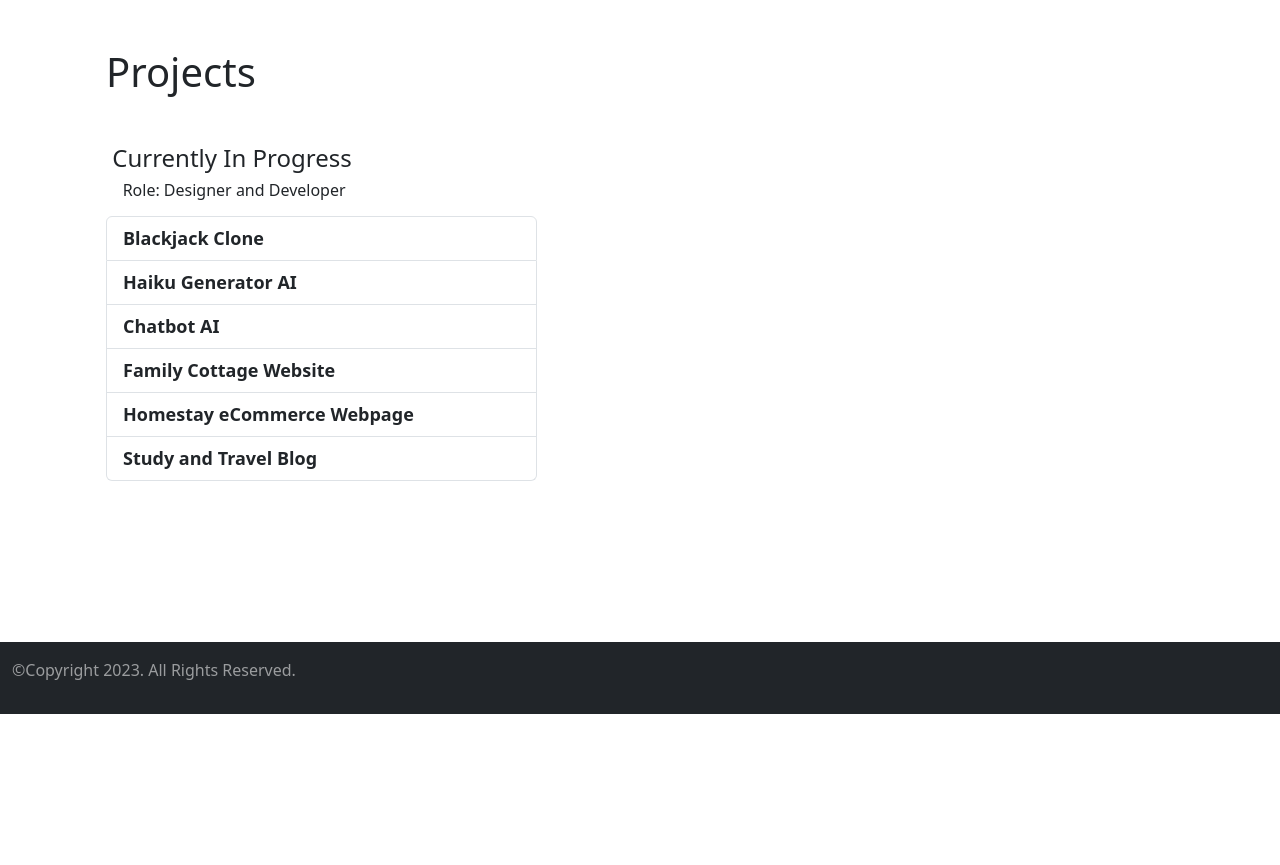
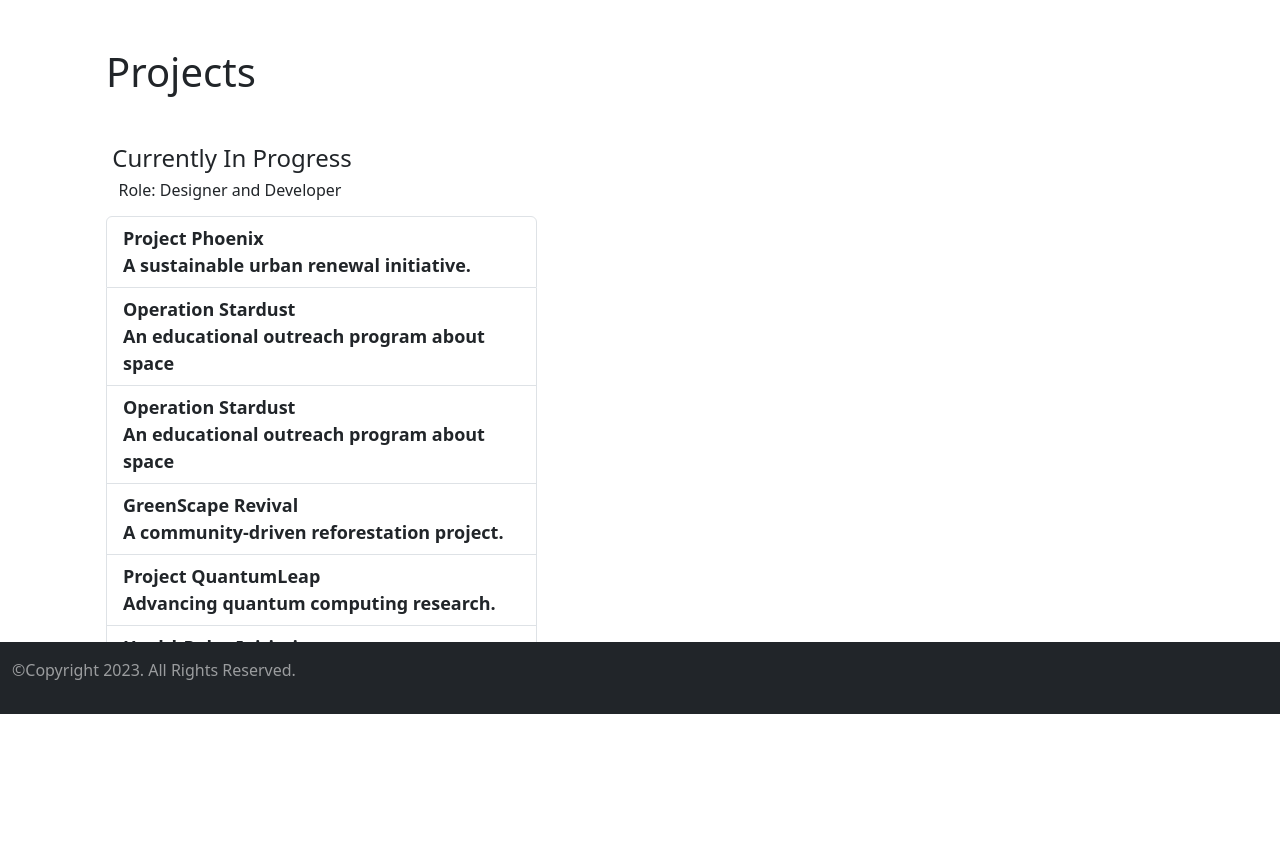
Before and after one commit to Ugyen5007/Assignment01, a Node server app: page /projects in a window 1280 px wide. Shown: the part 86-951 px from the top of the page. Before the commit the page ends 800 px from the top, so only its background shows below. Run offline with Node 20, Linux system fonts and the light colour scheme; some libraries are stand-ins or nearby versions.

Commit message:
almost final change
updates

```diff
--- a/views/content/projects.ejs
+++ b/views/content/projects.ejs
@@ -8,11 +8,7 @@
 
     <p>&nbsp;</p>
 
-
-
     <!-- List of Projects with Icons -->
-
-
 
     <div class="row">
 
@@ -20,7 +16,7 @@
 
           <h4>&nbsp;Currently In Progress</h4>
 
-          <h6>&nbsp;&nbsp;&nbsp; Role: Designer and Developer</h6>
+          <h6>&nbsp;&nbsp;&nbsp;Role: Designer and Developer</h6>
 
           <p></p>
 
@@ -28,7 +24,9 @@
 
             <li class="list-group-item d-flex justify-content-between align-items-center" style="font-weight: bold; font-size: large;">
 
-              Blackjack Clone
+              Project Phoenix
+              <br>
+              A sustainable urban renewal initiative.
 
               <div class="image-parent">
 
@@ -40,7 +38,9 @@
 
             <li class="list-group-item d-flex justify-content-between align-items-center" style="font-weight: bold; font-size: large;">
 
-                Haiku Generator AI
+              Operation Stardust
+              <br>
+              An educational outreach program about space
 
                 <div class="image-parent">
 
@@ -50,7 +50,9 @@
 
             <li class="list-group-item d-flex justify-content-between align-items-center" style="font-weight: bold; font-size: large;">
 
-                Chatbot AI
+              Operation Stardust
+              <br>
+              An educational outreach program about space
 
                 <div class="image-parent">
 
@@ -60,7 +62,9 @@
 
             <li class="list-group-item d-flex justify-content-between align-items-center" style="font-weight: bold; font-size: large;">
 
-                Family Cottage Website
+              GreenScape Revival
+              <br>
+              A community-driven reforestation project.
 
               <div class="image-parent">
 
@@ -70,8 +74,9 @@
 
             <li class="list-group-item d-flex justify-content-between align-items-center" style="font-weight: bold; font-size: large;">
 
-                Homestay eCommerce Webpage
-
+              Project QuantumLeap
+              <br>
+              Advancing quantum computing research.
                 <div class="image-parent">
 
                     <i class="fa-solid fa-house-chimney" style="font-size:40px"></i>
@@ -82,7 +87,9 @@
 
             <li class="list-group-item d-flex justify-content-between align-items-center" style="font-weight: bold; font-size: large;">
 
-                Study and Travel Blog
+              HealthPulse Initiative
+              <br>
+              Advancing healthcare and well-being.
 
                 <div class="image-parent">
 
```
Also changed, not shown: views/content/contact.ejs (+9 -5 lines), views/content/home.ejs (+8 -24 lines).
